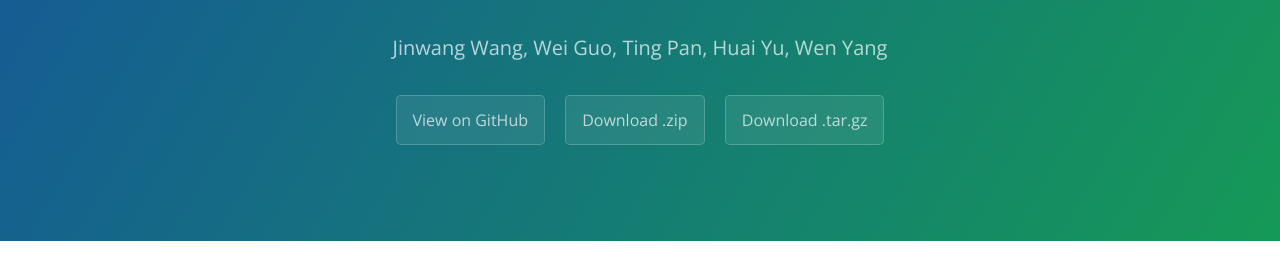
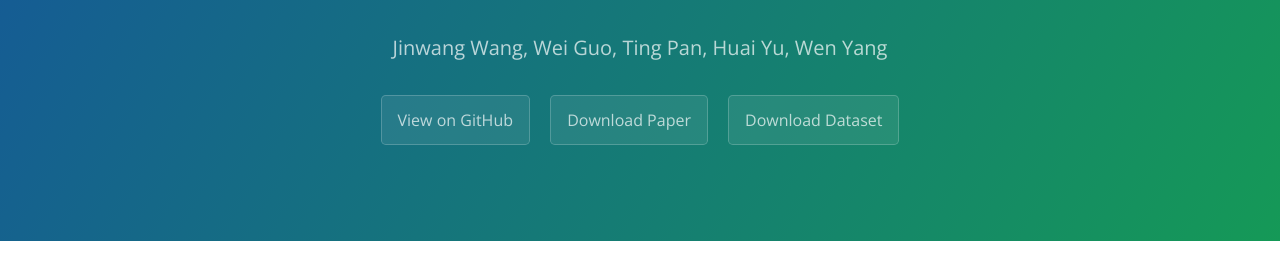
Before and after one commit to jwwangchn/UAV-BD, a Jekyll site: the page built from index.md, in a window 1280 px wide. Shown: the part 220-500 px from the top of the page. Built offline with Jekyll 4.4.1, drawn with Linux system fonts in a browser that asks for light colours; our own code applies the rules of GitHub Pages for plain Markdown files.

Commit message:
modify default.html

```diff
--- a/_layouts/default.html
+++ b/_layouts/default.html
@@ -16,8 +16,8 @@
         <a href="{{ site.github.repository_url }}" class="btn">View on GitHub</a>
       {% endif %}
       {% if site.show_downloads %}
-        <a href="{{ site.github.zip_url }}" class="btn">Download .zip</a>
-        <a href="{{ site.github.tar_url }}" class="btn">Download .tar.gz</a>
+        <a href="{{ site.github.zip_url }}" class="btn">Download Paper</a>
+        <a href="{{ site.github.tar_url }}" class="btn">Download Dataset</a>
       {% endif %}
     </section>
 
```
